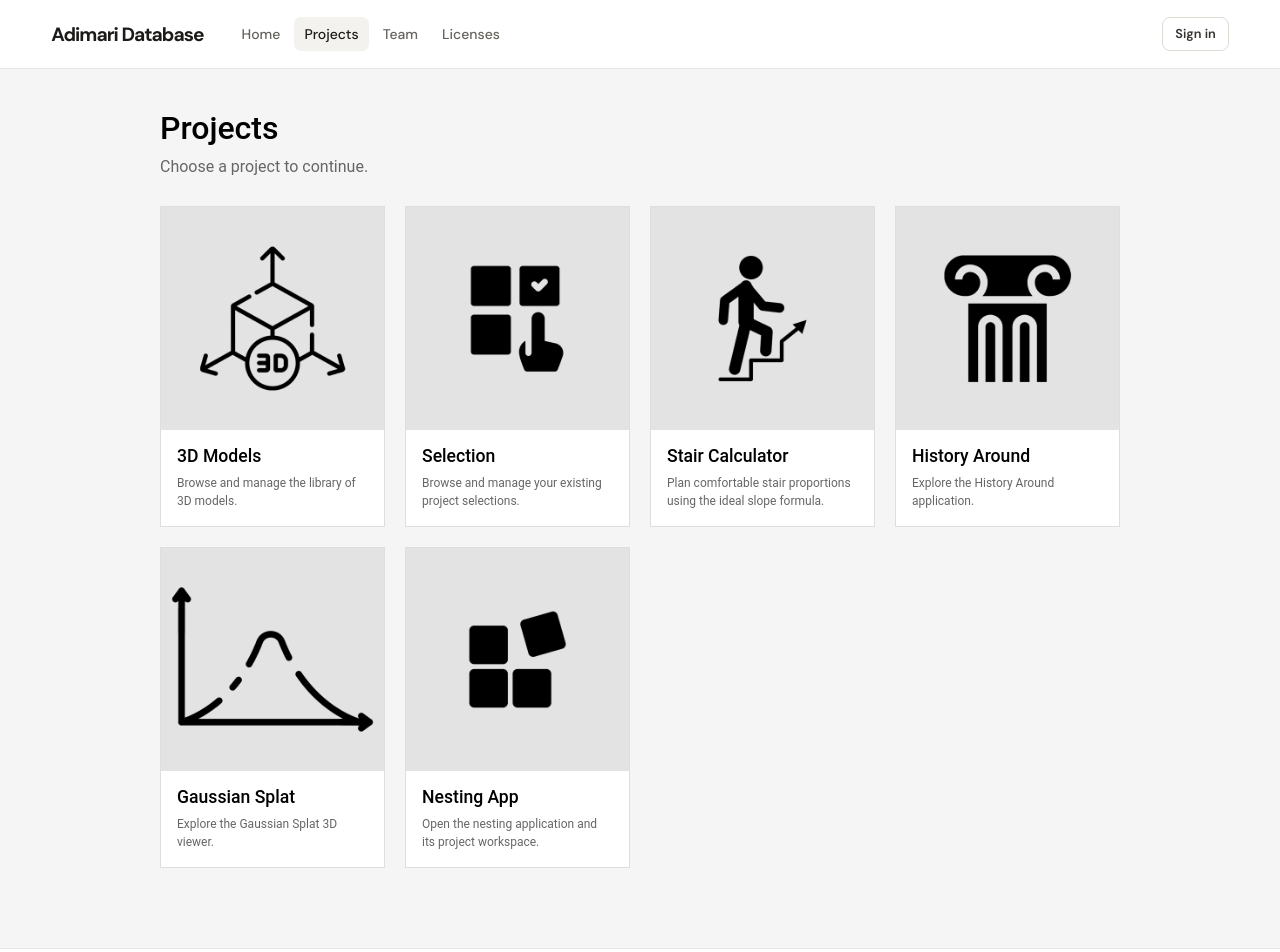
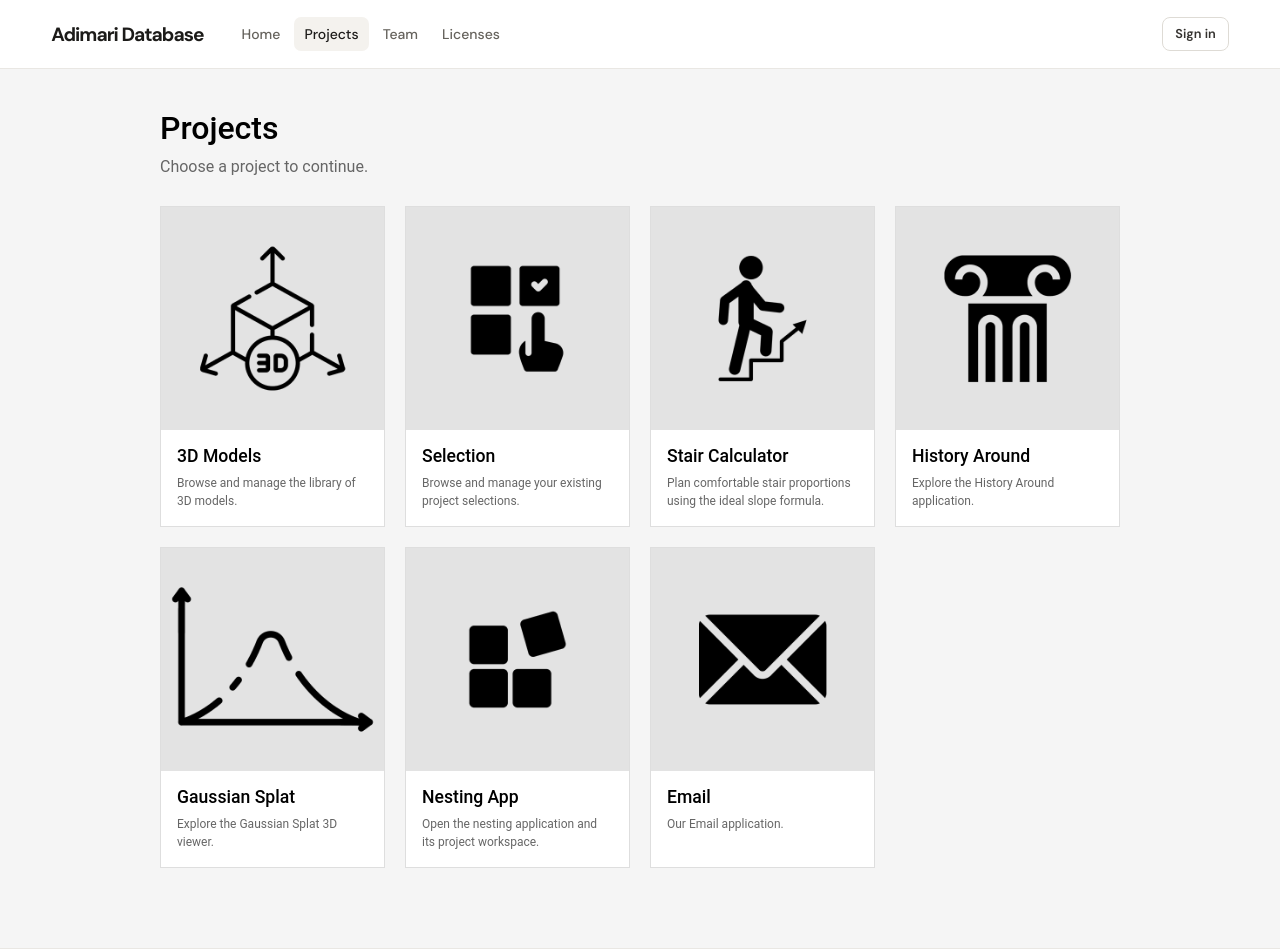
Before and after one commit to tzanislav/adimari-project, a React (Vite) app in the folder front-end/: page /projects in a window 1280 px wide. Shown: the top 952 px of the page. Built offline with nearby package versions, Linux system fonts and the light colour scheme; no server answers.

Commit message:
Added mail link

```diff
--- a/front-end/src/pages/Projects.jsx
+++ b/front-end/src/pages/Projects.jsx
@@ -40,6 +40,13 @@ const projectLinks = [
     href: 'http://ec2-54-76-118-84.eu-west-1.compute.amazonaws.com',
     thumbnail: '/nest.png',
   },
+  {
+    title: 'Email',
+    description: 'Our Email application.',
+    href: 'https://adimari.studio:2096/',
+    thumbnail: '/mail.png',
+  },
+
 ];
 
 function Projects() {
```
Also changed, not shown: front-end/public/mail.png (added).
